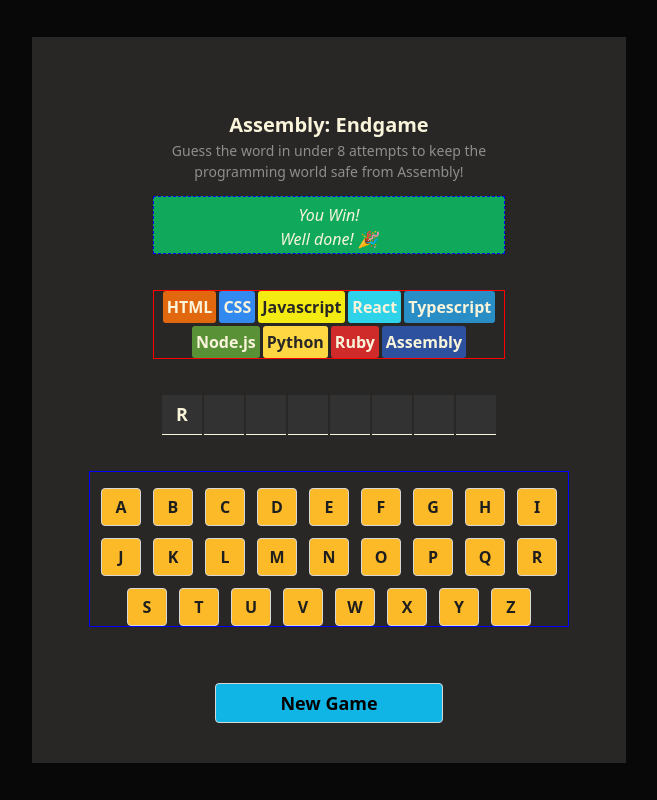
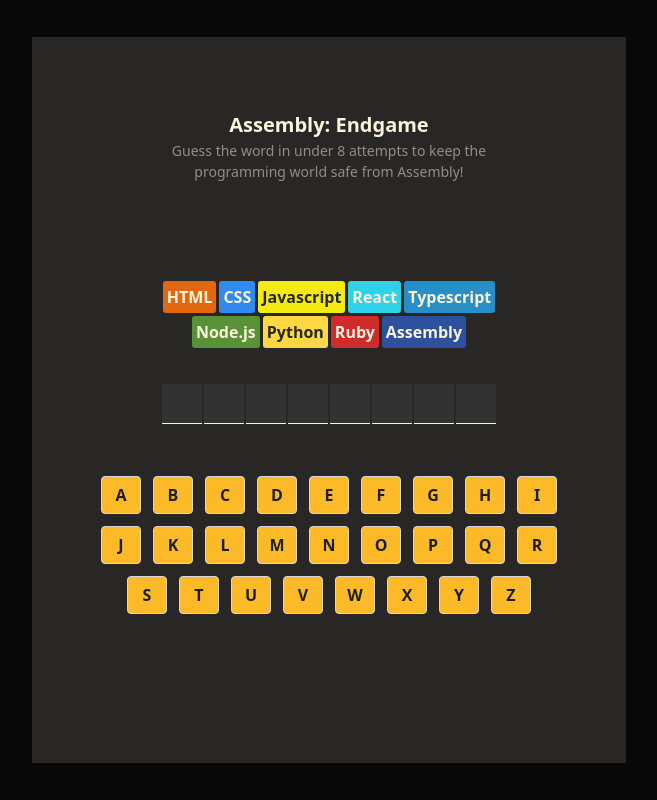
Before and after one commit to marsila/assemby-endgame, a React (Vite) app: page / in a window 1280 px wide. Shown: the whole page, without its empty margins (311-968 px from the left). Built offline with nearby package versions, Linux system fonts and the light colour scheme.

Commit message:
right and wrong guessed letters

```diff
--- a/src/App.jsx
+++ b/src/App.jsx
@@ -14,29 +14,48 @@ function App() {
     "TEMPLATE", "HARDWARE", "INTERNET", "DEBUGGER"
   ];
 
+  const [guessedLetters, setGuessedLetters]=useState([]);
+
   function generateWord(words){
     const randomIndex = Math.floor(Math.random()* words.length);
     return words[randomIndex]
   }
-  const[theWord, setTheWord] = useState(()=> generateWord(words));
+  const[currentWord, setCurrentWord] = useState(()=> generateWord(words));
   //console.log(theWord);
 
-  const endGame = true;
-  const winGame = true;
-  const HandleLetterClick = (e) => {
-    console.log(e.current.value);
+  const endGame = false;
+  const winGame = false;
+  const handleLetterClick = (e) => {
+    console.log(e.currentTarget.value);
+    const letter = e.currentTarget.value;
+    if(currentWord.includes(letter)){
+      console.log(letter);
+      setGuessedLetters(oldLetters => [...oldLetters,letter])
+      console.log(`gussedLetters = ${guessedLetters}`);
+
+
+    }else{
+      console.log('not today!');
+
+    }
 
   }
 
   return (
     <main>
      <HeaderSection
-        endGame={endGame}
-        winGame={winGame}
+      endGame={endGame}
+      winGame={winGame}
      />
      <LanguagesList/>
-     <WordDisply/>
-     <Keyboard/>
+     <WordDisply
+      currentWord ={currentWord}
+      guessedLetters={guessedLetters}
+     />
+     <Keyboard
+      endGame={endGame}
+      handleLetterClick ={handleLetterClick}
+     />
     </main>
   )
 }
--- a/src/components/Keyboard.jsx
+++ b/src/components/Keyboard.jsx
@@ -1,19 +1,23 @@
-export default function Keyboard(){
+export default function Keyboard(props){
+    const{endGame , handleLetterClick} = props
+    const letters = ['A','B','C','D','E','F','G','H','I','J','K','L','M','N','O',
+                    'P','Q','R','S','T','U','V','W','X','Y','Z'];
     return(
         <>
         <div className="keyboard">
-            <button id="a">A</button><button id="b">B</button><button id="c">C</button>
-            <button id="d">D</button><button id="e">E</button><button id="f">F</button>
-            <button id="g">G</button><button id="h">H</button><button id="i">I</button>
-            <button id="j">J</button><button id="k">K</button><button id="l">L</button>
-            <button id="m">M</button><button id="n">N</button><button id="o">O</button>
-            <button id="p ">P</button><button id="q">Q</button><button id="r">R</button>
-            <button id="s">S</button><button id="t">T</button><button id="u">U</button>
-            <button id="v">V</button><button id="w">W</button><button id="x">X</button>
-            <button id="y">Y</button><button id="z">Z</button>
+            {letters.map((letter,index) => (
+                <button
+                  key={index}
+                  id={letter}
+                  value={letter}
+                  onClick={handleLetterClick}
+                >
+                    {letter}
+                </button>
+            ))}
         </div>
         <div className="new-game">
-            <button id="new-game">New Game</button>
+            {endGame &&<button id="new-game">New Game</button>}
         </div>
         </>
     )
--- a/src/components/WordDisplay.jsx
+++ b/src/components/WordDisplay.jsx
@@ -1,14 +1,25 @@
-export default function WordDisply(){
+export default function WordDisply(props){
+    const {currentWord, guessedLetters} = props;
+    console.log(`curent= ${currentWord}, guesd= ${guessedLetters}`);
+
     return(
         <div className="word">
-           <span className="letter-box">R</span>
-           <span className="letter-box"></span>
-           <span className="letter-box"></span>
-           <span className="letter-box"></span>
-           <span className="letter-box"></span>
-           <span className="letter-box"></span>
-           <span className="letter-box"></span>
-           <span className="letter-box"></span>
+            {currentWord.split('').map((letter, index) => {
+                const isGuessed = guessedLetters.includes(letter);
+                console.log(isGuessed);
+
+               //const isGuessed = true;
+                return(
+                    <span
+                    className="letter-box"
+                    key={index}
+                    id={letter}
+                >
+                 {isGuessed ? letter : ' '}
+                </span>
+                )
+
+            })}
         </div>
     )
 }
--- a/src/index.css
+++ b/src/index.css
@@ -147,7 +147,6 @@ main {
   align-content: center;
   justify-content: center;
   gap: 3px;
-  border: 1px solid red;
 }
 
 .lang-btn {
@@ -229,7 +228,6 @@ main {
   gap: 12px;
   max-width: 480;
   padding-top: 16px;
-  border: 1px solid blue;
 }
 
 .keyboard button{
```
